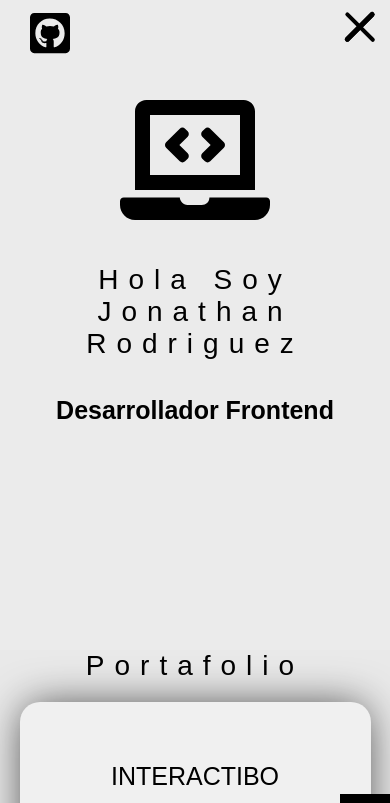
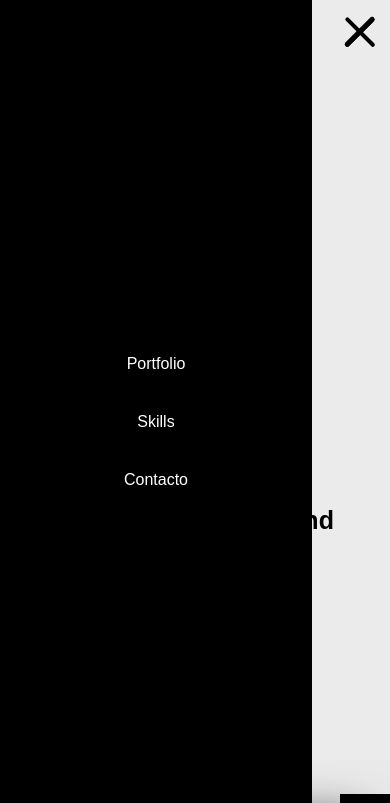
Before and after one commit to tatanrodriguez/Portfolio, a plain HTML site: page index.html in a window 390 px wide. Both pictures are taken after a click on the label 360 px from the left and 27 px from the top of the page. Shown: the top 803 px of the page. Drawn offline with Linux system fonts and the light colour scheme.

Commit message:
arreglando el boton menu responsive quedo perfecto

```diff
--- a/css/estilos.css
+++ b/css/estilos.css
@@ -24,6 +24,7 @@ h1, h2 {
     font-weight:100;
     letter-spacing: 10px;
     text-align: center;
+
 }
 
 h1 strong {
@@ -36,8 +37,13 @@ h2 {
     padding: 30px;
 }
 
+.menuactive {
+    left:0%;
+
+}
+
 #seccionuno {
-    padding:60px 0 190px 0;
+    padding:100px 0 190px 0;
     min-height: 300px;
     background: rgb(235, 235, 235);
     display: flex;
@@ -49,7 +55,8 @@ h2 {
 .header {
     color:black;
     background: rgb(235, 235, 235);
-   position: fixed;
+   position: sticky;
+   top:0;
    width: 100%;
 }
 
@@ -109,6 +116,7 @@ h2 {
 
 h1 strong {
     color:black;
+
 }
 
 .project {
@@ -349,9 +357,6 @@ footer {
 
   /*menu */
 
-  .container_btn_menu {
-    display: none;
-  }
 
   #btn {
       display: none;
@@ -361,7 +366,7 @@ footer {
     cursor: pointer;
     width: 40px;
     height: 35px;
-    top: 10px;
+    top: 15px;
     right: 10px;
     display: flex;
     justify-content: center;
@@ -429,9 +434,6 @@ label > div{
 }
 
 
-/*  animacion del boton para el menu nav */
-
-#btn:checked ~ #nav {
-    transform: translateX(0%);
-    transition: .5s;
+.container_btn_menu {
+    display: none;
 }
--- a/css/responsive_estilos.css
+++ b/css/responsive_estilos.css
@@ -1,3 +1,5 @@
+
+
 @media screen and (max-width:1024px) {
    /*skills*/
 .skills-container {
@@ -39,23 +41,31 @@
 }
 
 @media screen and (max-width:480px) {
+
+
+
    /* responsive menu */
-    .header nav {
+    .menu {
        position: fixed;
-       width: 100%;
+       width: 80%;
        height: 100%;
        background: black;
        padding: 0px;
        margin: 0px;
        z-index: 10;
        top: 0;
-       left: 0;
-       right: 0;
-       bottom: 0;
-       transition: transform 1s ease-in-out;
-       transform: translateX(-100%);
+       left:-100%;
+       right:0;
+        bottom: 0;
+        transition: all 1s ease-in-out;
 
    }
+
+   .menuactive {
+    left:0%;
+
+}
+
    .header-container {
        width: 100%;
    }
--- a/index.html
+++ b/index.html
@@ -28,7 +28,7 @@
           </label>
       </div>
 
-      <nav class="menu">
+      <nav class="menu" id="menu">
         <ol>
           <li><a href="#portafolio">Portfolio</a></li>
           <li><a href="#skills">Skills</a></li>
@@ -133,7 +133,7 @@
   </footer>
 
   <div class="top">
-    <a href="#header-top">
+    <a href="#seccionuno">
       <i class="fas fa-angle-up"></i>
     </a>
   </div>
--- a/js/app.js
+++ b/js/app.js
@@ -0,0 +1,19 @@
+// document.querySelector('.header nav').style.transform = "translateX(0%)";
+
+const menu = document.querySelector('.menu');
+
+const boton = document.querySelector('.boton');
+
+
+boton.addEventListener('click', hideShow);
+
+
+function hideShow() {
+   console.log('hola');
+   if(menu.classList.contains('menuactive')) {
+    menu.classList.remove('menuactive');
+   } else {
+    menu.classList.add('menuactive');
+   }
+
+}
```
Lines whose indentation alone changed are shown as unchanged.
